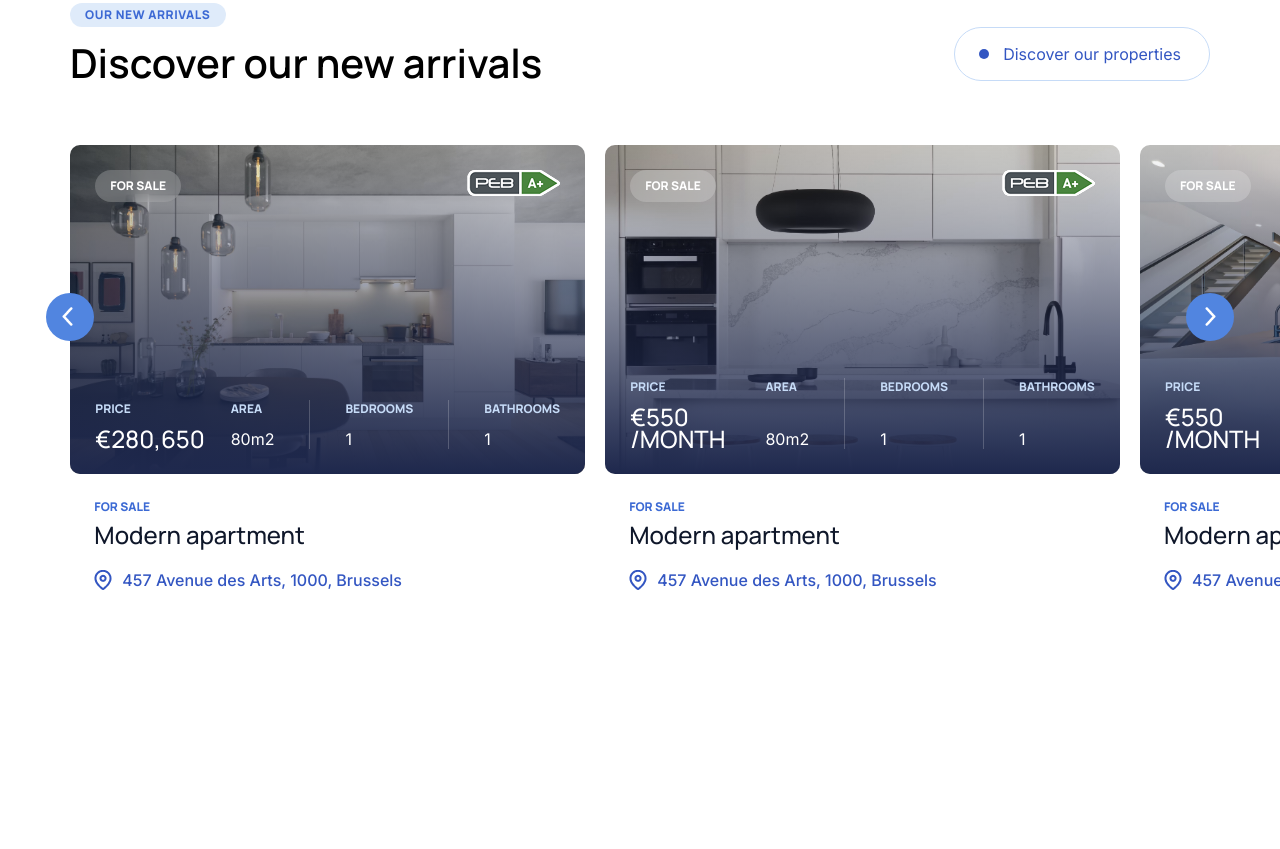
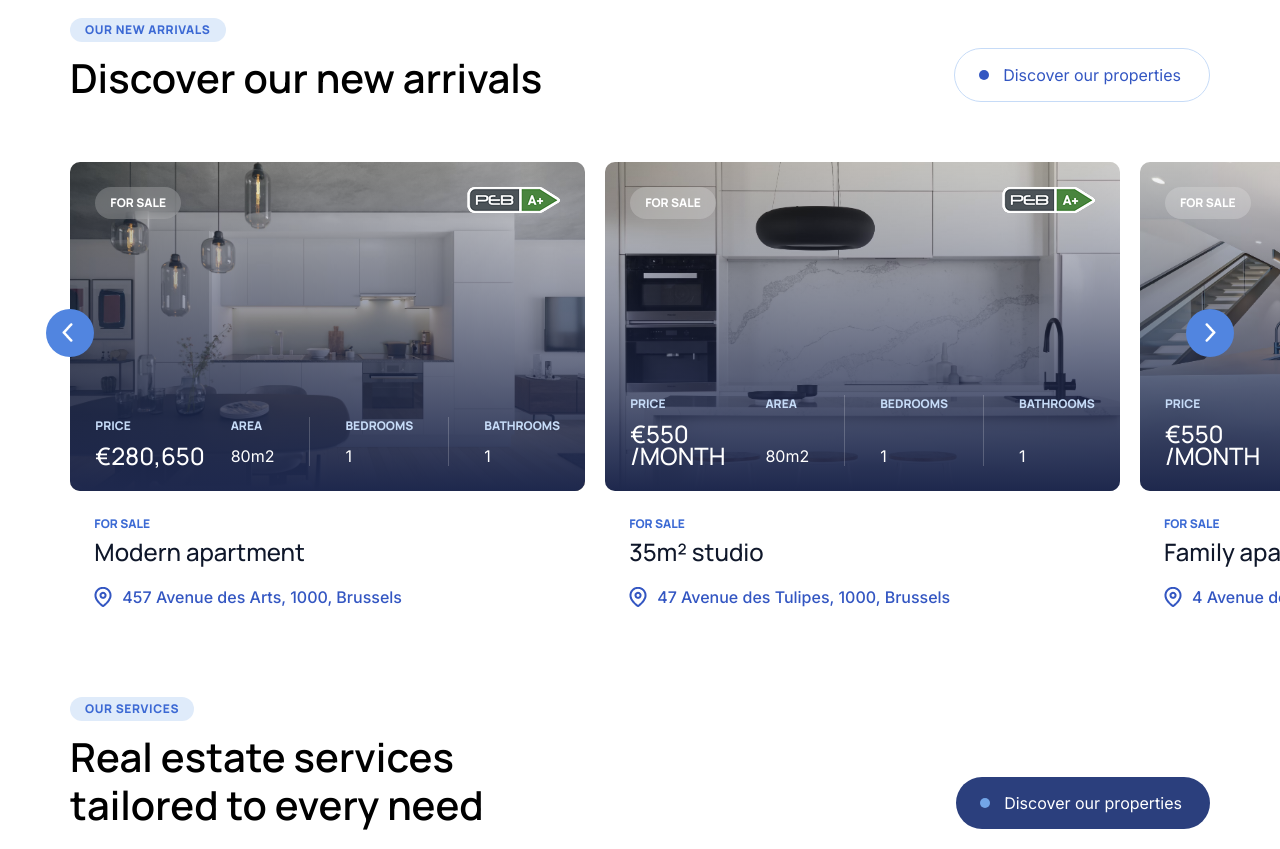
Before and after one commit to ferryyudhitama/agency, a plain HTML site: page index.html in a window 1280 px wide. Shown: the part 2011-2860 px from the top of the page. Before the commit the page ends 2691 px from the top, so only its background shows below. Drawn offline with nearby package versions, Linux system fonts and the light colour scheme.

Commit message:
update new

```diff
--- a/assets/css/style.css
+++ b/assets/css/style.css
@@ -106,7 +106,7 @@ a:hover{
     font-weight: 600;
     font-size: 40px;
     line-height: 120%;
-    margin: 12px 0 18px;
+    margin: 12px 0 0;
 }
 
 .intro__inside p{
@@ -117,6 +117,7 @@ a:hover{
     color: var(--textblue);
     margin-bottom: 58px;
     padding-right: 15px;
+    margin-top: 20px;
 }
 
 .btn_wrap{
@@ -355,7 +356,7 @@ a:hover{
 
 .properties__wrap{
     display: grid;
-    margin-top: 50px;
+    margin-top: 65px;
     grid-template-columns: 1fr 1fr;
     gap: 14px;
 
@@ -408,7 +409,8 @@ a:hover{
 .dicover__header {
     display: flex;
     justify-content: space-between;
-    align-items: center;
+    align-items: flex-end;
+    padding-bottom: 20px;
 }
 
 .discover__wrap{
--- a/index.html
+++ b/index.html
@@ -148,8 +148,6 @@
                     </a>
                 </div>
              </div>
-
-
         </div>
 
         <div class="owl-carousel discover_slider">
@@ -250,10 +248,10 @@
                         For sale
                     </span>
                     <span class="discover__bottom__title">
-                        Modern apartment
+                        35m² studio
                     </span>
                     <span class="discover__bottom__location">
-                        <img src="./assets/imgs/map.png"> 457 Avenue des Arts, 1000, Brussels
+                        <img src="./assets/imgs/map.png"> 47 Avenue des Tulipes, 1000, Brussels
                     </span>
                 </span>
             </a>
@@ -302,10 +300,10 @@
                         For sale
                     </span>
                     <span class="discover__bottom__title">
-                        Modern apartment
+                        Family apartment
                     </span>
                     <span class="discover__bottom__location">
-                        <img src="./assets/imgs/map.png"> 457 Avenue des Arts, 1000, Brussels
+                        <img src="./assets/imgs/map.png"> 4 Avenue des Arts, 1000, Brussels
                     </span>
                 </span>
             </a>
@@ -324,6 +322,22 @@
 
     </section>
 
+    <section class="estates">
+        <div class="container">
+             <div class="dicover__header">
+                <div class="dicover__title">
+                    <div class="subtitleContent"><span>Our services</span></div>
+                    <h2 class="titleContent">Real estate services <br>tailored to every need</h2>
+                </div>
+                <div class="discover__cta">
+                    <a href="#" class="btn_wrap white ">
+                        <span class="btn bg_darkblue"><span class="dots bg_lightblue"></span>Discover our properties</span>
+                    </a>
+                </div>
+             </div>
+        </div>
+    </section>
+
     <script src="https://code.jquery.com/jquery-3.7.1.min.js" integrity="sha256-/JqT3SQfawRcv/BIHPThkBvs0OEvtFFmqPF/lYI/Cxo=" crossorigin="anonymous"></script>
     <script src="./assets/js/owl.carousel.min.js"></script>
     <script src="./assets/js/script.js"></script>
```
